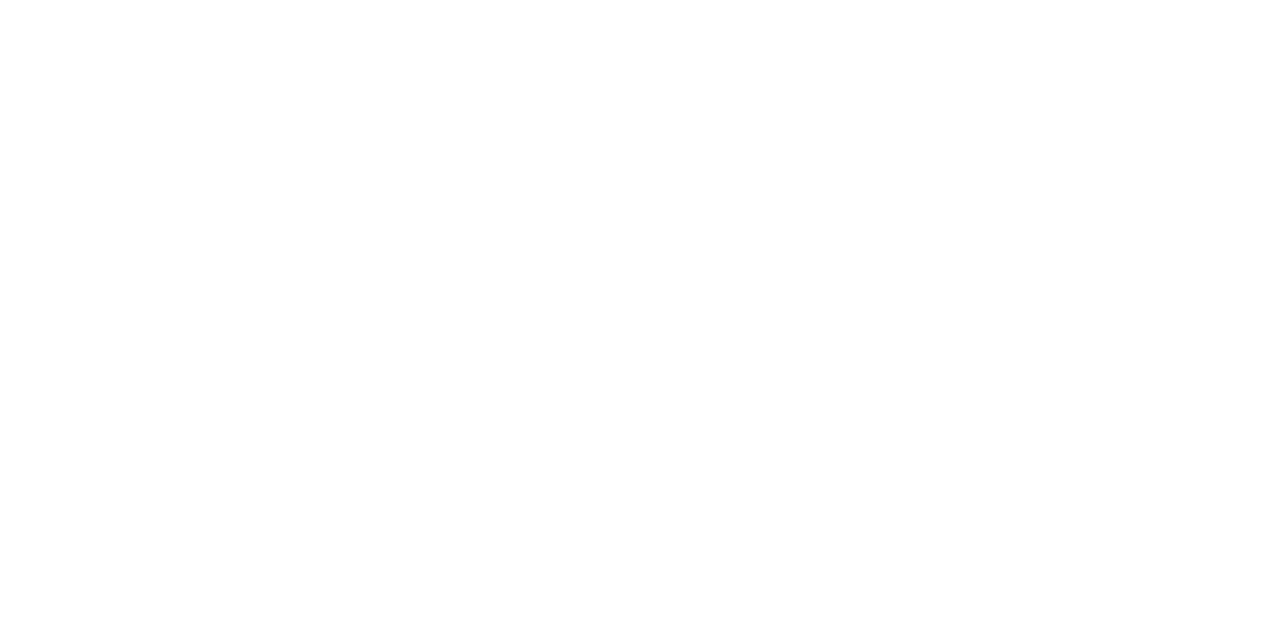
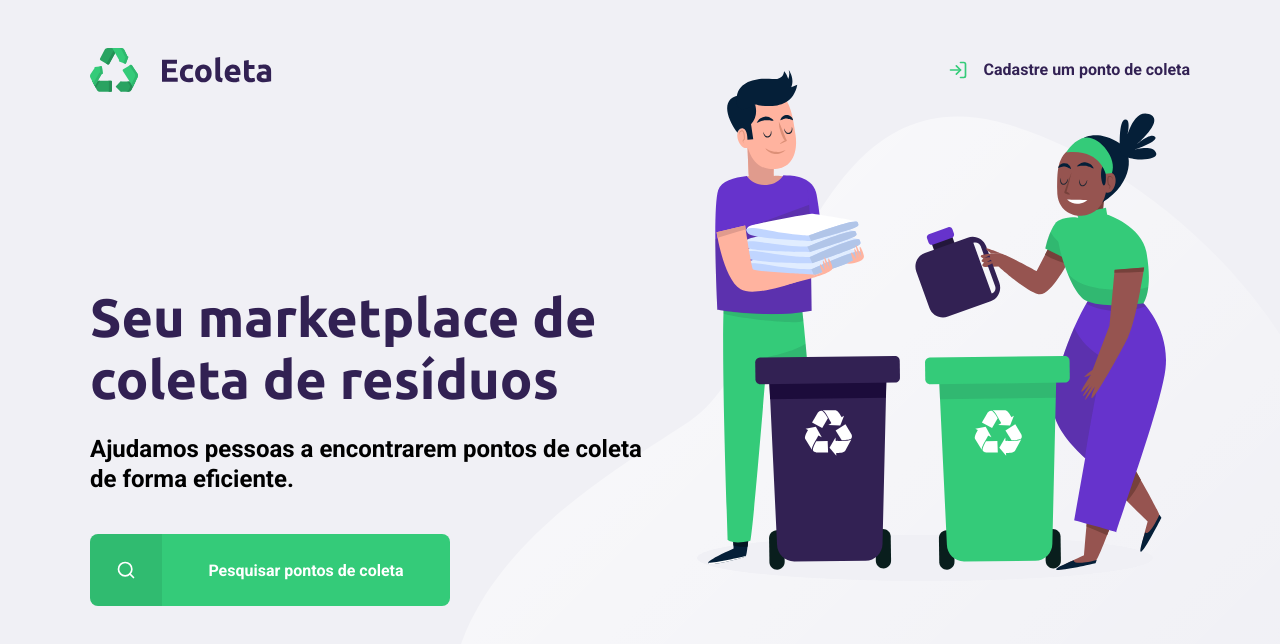
Before and after one commit to juanpireslima/Ecoleta, a plain HTML site: page index.htm in a window 1280 px wide. Drawn offline with Linux system fonts and the light colour scheme.

Commit message:
Primeiro dia

```diff
--- a/index.htm
+++ b/index.htm
@@ -1,6 +1,35 @@
 <!DOCTYPE html>
+<html lang="pt_br">
+<head>
+    <meta charset="UTF-8">
+    <meta name="viewport" content="width=device-width, initial-scale=1.0">
+    <title>Ecoleta</title>
 
+    <link href="https://fonts.googleapis.com/css2?family=Roboto:ital,wght@0,700;1,300&family=Ubuntu:wght@700&display=swap" rel="stylesheet">
+    <link rel="stylesheet" href="../styles/main.css">
 
-<html>
+</head>
+<body>
 
+    <div id="page-home">
+        <div class="content">
+            <header>
+                <img src="../assets/logo.svg" alt="Logomarca">
+                <a href="https://google.com">
+                    <span></span>
+                    Cadastre um ponto de coleta
+                </a>
+            </header>
+            <main>
+                <h1>Seu marketplace de coleta de resíduos</h1>
+
+                <p>Ajudamos pessoas a encontrarem pontos de coleta de forma eficiente.</p>
+
+                <a href="#"><span></span><strong>Pesquisar pontos de coleta</strong></a>
+            </main>
+
+        </div>
+    </div>
+
+</body>
 </html>
--- /dev/null
+++ b/styles/main.css
@@ -0,0 +1,138 @@
+:root {
+    --title-color: #322153;
+    --primary-color: #34cb79;
+}
+* {
+    margin: 0;
+    padding: 0;
+}
+html {
+    font-family: 'Roboto', sans-serif;
+}
+body {
+    background: #f0f0f5;
+    --webkit-font-smoothing: antialiased;
+}
+a {
+    text-decoration: none;
+}
+h1, h2, h3, h4, h5, h6 {
+    font-family: 'Ubuntu', sans-serif;
+    color: var(--title-color);
+}
+#page-home {
+    height: 100vh;
+    background: url("../assets/home-background.svg") no-repeat;
+    background-position: 35vw;
+}
+#page-home header {
+    margin-top: 48px;
+    display:flex;
+    align-items: center;
+    justify-content: space-between;
+}
+#page-home header a {
+    display: flex;
+    color: var(--title-color);
+    font-weight: 700;
+}
+#page-home header a span {
+    margin-right: 16px;
+    display: flex;
+
+    background-image: url("../assets/log-in.svg");
+
+    width: 20px;
+    height: 20px;
+}
+#page-home .content {
+    width: 90%;
+    max-width: 1100px;
+    height: 100%;
+
+    margin: 0 auto;
+
+    display: flex;
+    flex-direction: column;
+}
+#page-home main {
+    max-width: 560px;
+
+    flex: 1;
+
+    display: flex;
+    flex-direction: column;
+    justify-content: center;
+
+}
+#page-home main h1 {
+    font-size: 54px;
+}
+#page-home main p {
+    font-size: 24px;
+    line-height: 30px;
+    margin-top: 24px;
+}
+#page-home main a {
+    width: 100%;
+    max-width: 360px;
+    height: 72px;
+
+    border-radius: 8px;
+
+    display: flex;
+    align-items: center;
+
+    margin-top: 40px;
+
+    background: var(--primary-color);
+
+    transition: 400ms;
+
+}
+#page-home main a:hover {
+    background-color: #2fb86e;
+}
+#page-home main a span {
+    width: 72px;
+    height: 72px;
+
+    border-top-left-radius: 8px;
+    border-bottom-left-radius: 8px;
+
+    background-color: rgba(0,0, 0, 0.08);
+
+    display: flex;
+    align-items: center;
+    justify-content: center ;
+}
+#page-home main a span::after {
+    content: "";
+    background-image: url("../assets/search.svg");
+    width: 20px;
+    height: 20px;
+}
+#page-home main a strong {
+    flex: 1;
+    color: white;
+    text-align: center;
+}
+@media (max-width: 900px) {
+    #page-home {
+        background-position-x: 70vw;
+    }
+    #page-home .content {
+        align-items: center;
+        text-align: center;
+    }
+    #page-home header a {
+        position: absolute;
+        bottom: 48px;
+
+        left: 50%;
+        transform: translateX(-50%);
+    }
+    #page-home main {
+        align-items: center;
+    }
+}
```
Also changed, not shown: assets/arrow-left.svg (added), assets/baterias.svg (added), assets/check.svg (added), assets/eletronicos.svg (added), assets/home-background.svg (added), assets/lampadas.svg (added), assets/log-in.svg (added), assets/logo.svg (added), assets/oleo.svg (added), assets/organicos.svg (added), assets/papeis-papelao.svg (added), assets/search.svg (added), assets/x.svg (added).
